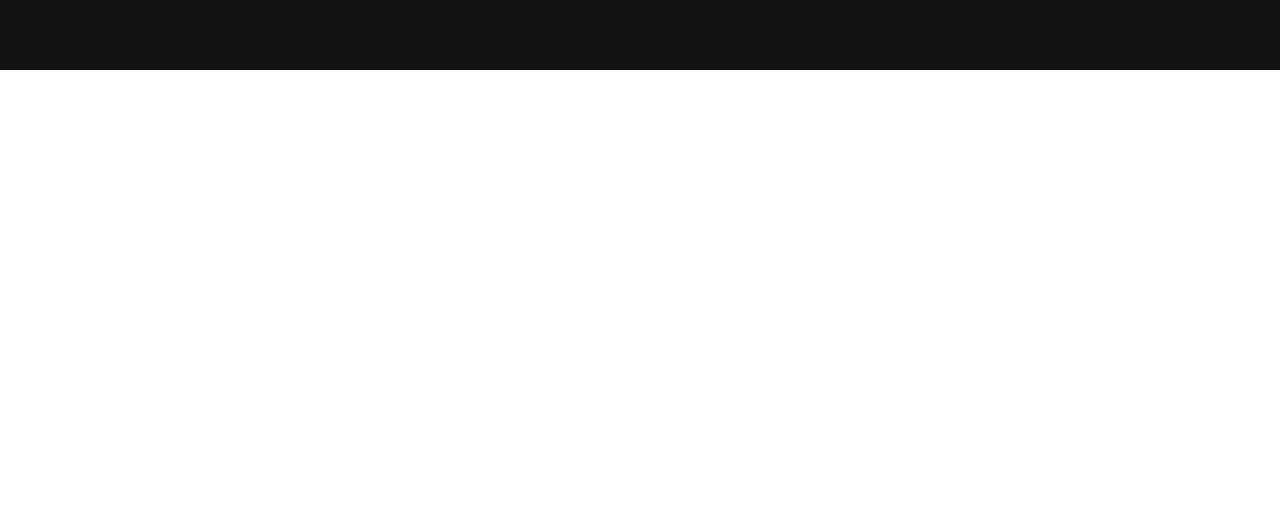
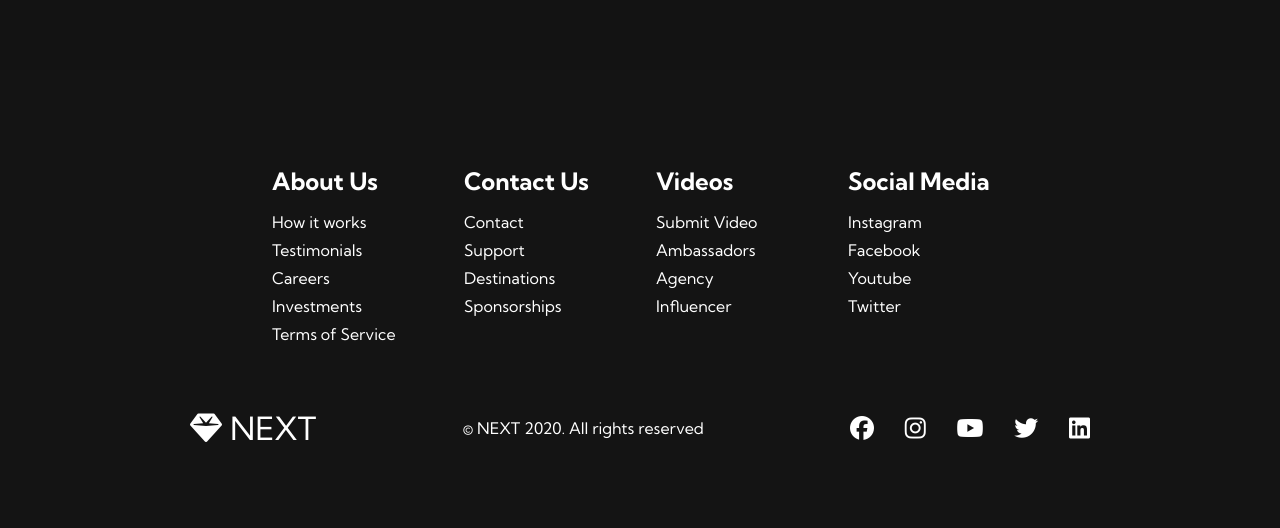
Before and after one commit to MurilloNS/next-website, a plain HTML site: page index.html in a window 1280 px wide. Shown: the part 1530-2058 px from the top of the page. Before the commit the page ends 1600 px from the top, so only its background shows below. Drawn offline with Linux system fonts and the light colour scheme.

Commit message:
Project Finished

```diff
--- a/index.html
+++ b/index.html
@@ -66,6 +66,63 @@
       </div>
     </div>
   </div>
+
+  <!-- Footer Section -->
+  <div class="footer__container">
+    <div class="footer__links">
+      <div class="footer__link--wrapper">
+        <div class="footer__link--items">
+          <h2>About Us</h2>
+          <a href="/sign__up">How it works</a> <a href="/">Testimonials</a>
+          <a href="/">Careers</a> <a href="/">Investments</a>
+          <a href="/">Terms of Service</a>
+        </div>
+        <div class="footer__link--items">
+          <h2>Contact Us</h2>
+          <a href="/">Contact</a> <a href="/">Support</a>
+          <a href="/">Destinations</a> <a href="/">Sponsorships</a>
+        </div>
+      </div>
+      <div class="footer__link--wrapper">
+        <div class="footer__link--items">
+          <h2>Videos</h2>
+          <a href="/">Submit Video</a> <a href="/">Ambassadors</a>
+          <a href="/">Agency</a> <a href="/">Influencer</a>
+        </div>
+        <div class="footer__link--items">
+          <h2>Social Media</h2>
+          <a href="/">Instagram</a> <a href="/">Facebook</a>
+          <a href="/">Youtube</a> <a href="/">Twitter</a>
+        </div>
+      </div>
+    </div>
+    <section class="social__media">
+      <div class="social__media--wrap">
+        <div class="footer__logo">
+          <a href="/" id="footer__logo"><i class="fas fa-gem"></i>NEXT</a>
+        </div>
+        <p class="website__rights">© NEXT 2020. All rights reserved</p>
+        <div class="social__icons">
+          <a class="social__icon--link" href="/" target="_blank" aria-label="Facebook">
+            <i class="fab fa-facebook"></i>
+          </a>
+          <a class="social__icon--link" href="/" target="_blank" aria-label="Instagram">
+            <i class="fab fa-instagram"></i>
+          </a>
+          <a class="social__icon--link" href="//www.youtube.com/channel/UCsKsymTY_4BYR-wytLjex7A?view_as=subscriber"
+            target="_blank" aria-label="Youtube">
+            <i class="fab fa-youtube"></i>
+          </a>
+          <a class="social__icon--link" href="/" target="_blank" aria-label="Twitter">
+            <i class="fab fa-twitter"></i>
+          </a>
+          <a class="social__icon--link" href="/" target="_blank" aria-label="LinkedIn">
+            <i class="fab fa-linkedin"></i>
+          </a>
+        </div>
+      </div>
+    </section>
+  </div>
   <script src="app.js"></script>
   <script src="https://kit.fontawesome.com/ac1df7bd07.js" crossorigin="anonymous"></script>
 </body>
--- a/styles.css
+++ b/styles.css
@@ -476,3 +476,135 @@
     width: 300px;
   }
 }
+
+/* Footer CSS */
+.footer__container {
+  background-color: #141414;
+  padding: 5rem 0;
+  display: flex;
+  flex-direction: column;
+  justify-content: center;
+  align-items: center;
+}
+
+#footer__logo {
+  color: #fff;
+  display: flex;
+  align-items: center;
+  cursor: pointer;
+  text-decoration: none;
+  font-size: 2rem;
+}
+
+.footer__links {
+  width: 100%;
+  max-width: 1000px;
+  display: flex;
+  justify-content: center;
+}
+
+.footer__link--wrapper {
+  display: flex;
+}
+
+.footer__link--items {
+  display: flex;
+  flex-direction: column;
+  align-items: flex-start;
+  margin: 16px;
+  text-align: left;
+  width: 160px;
+  box-sizing: border-box;
+}
+
+.footer__link--items h2 {
+  margin-bottom: 16px;
+}
+
+.footer__link--items > h2 {
+  color: #fff;
+}
+
+.footer__link--items a {
+  color: #fff;
+  text-decoration: none;
+  margin-bottom: 0.5rem;
+}
+
+.footer__link--items a:hover {
+  color: #e9e9e9;
+  transition: 0.3s ease-out;
+}
+
+/* Social Icons */
+.social__icon--link {
+  color: #fff;
+  font-size: 24px;
+}
+
+.social__media {
+  max-width: 1000px;
+  width: 100%;
+}
+
+.social__media--wrap {
+  display: flex;
+  justify-content: space-between;
+  align-items: center;
+  width: 90%;
+  max-width: 1000px;
+  margin: 40px auto 0 auto;
+}
+
+.social__icons {
+  display: flex;
+  justify-content: space-between;
+  align-items: center;
+  width: 240px;
+}
+
+.social__logo {
+  color: #fff;
+  justify-self: flex-start;
+  margin-left: 20px;
+  cursor: pointer;
+  text-decoration: none;
+  font-size: 2rem;
+  display: flex;
+  align-items: center;
+  margin-bottom: 16px;
+}
+
+.website__rights {
+  color: #fff;
+}
+
+@media screen and (max-width: 820px) {
+  .footer__links {
+    padding-top: 2rem;
+  }
+
+  #footer__logo {
+    margin-bottom: 2rem;
+  }
+
+  .website__rights {
+    margin-bottom: 2rem;
+  }
+
+  .footer__link--wrapper {
+    flex-direction: column;
+  }
+
+  .social__media--wrap {
+    flex-direction: column;
+  }
+}
+
+@media screen and (max-width: 480px) {
+  .footer__link--items {
+    margin: 0;
+    padding: 10px;
+    width: 100%;
+  }
+}
```
Also changed, not shown: tech.html (added, +130 -0 lines).
